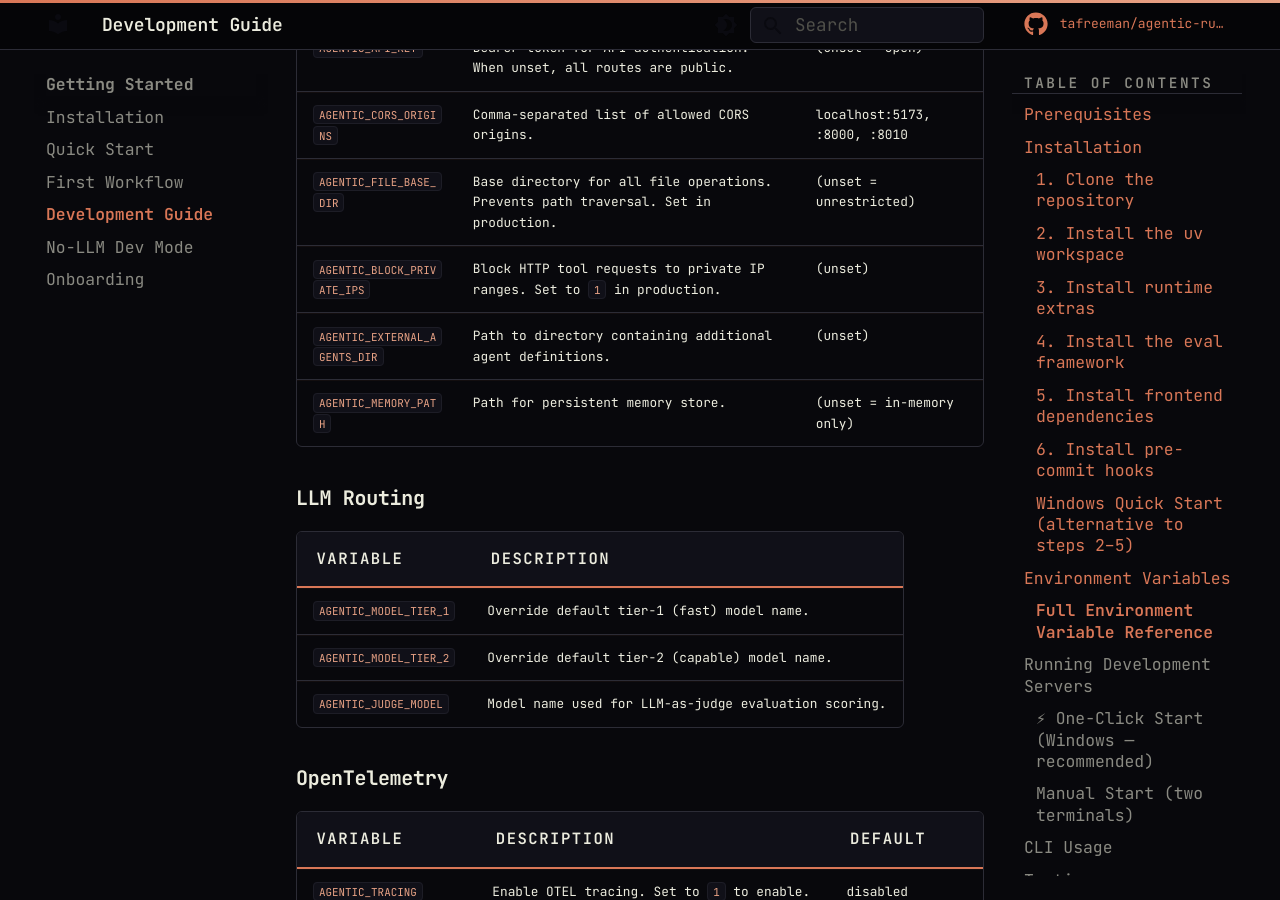
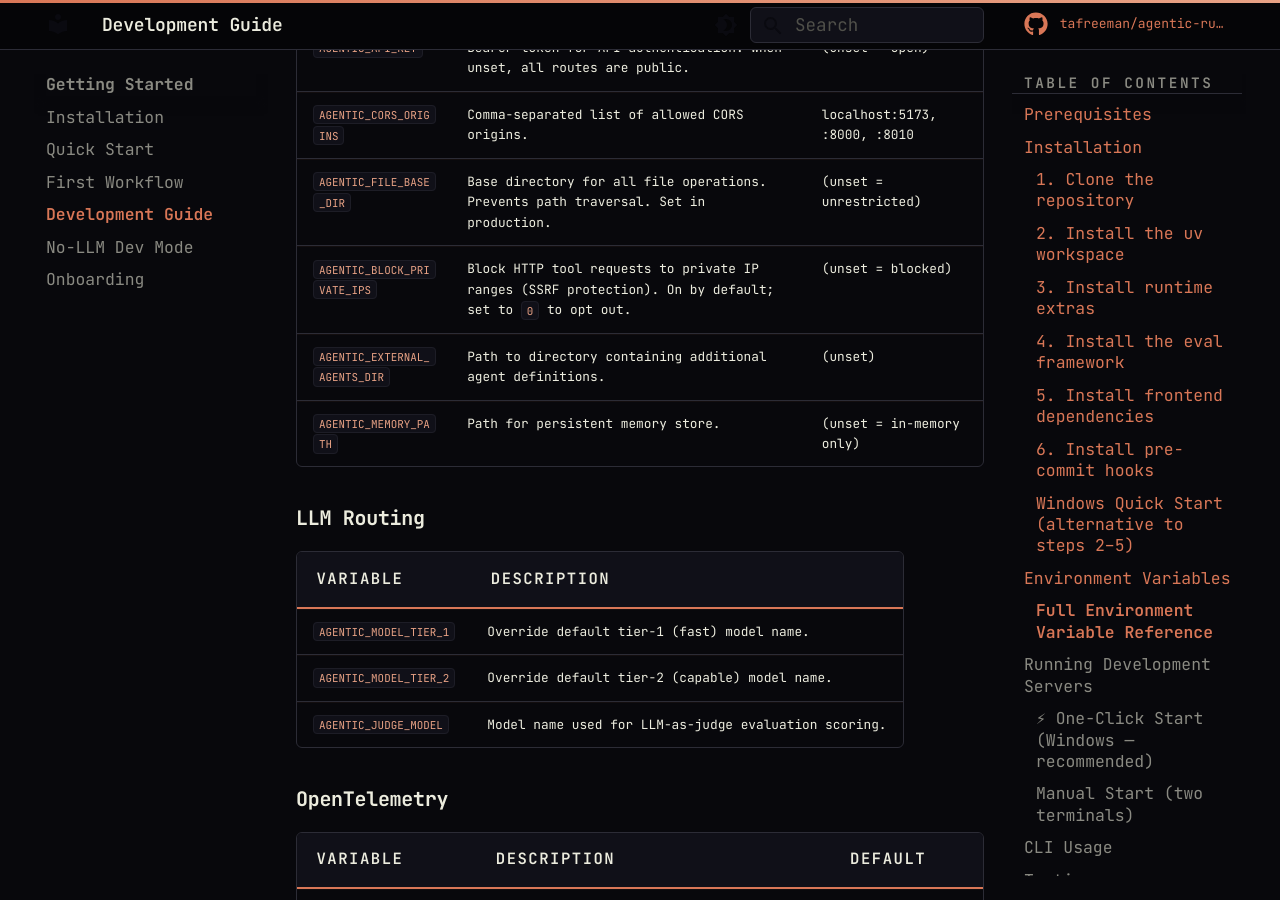
Before and after one commit to tafreeman/agentic-runtime-platform, an MkDocs documentation site: the page built from docs/development-guide.md, in a window 1280 px wide and 900 px high, scrolled down 4917 px. Built offline with MkDocs 1.6.1 and Material for MkDocs 9.7.7, drawn with Linux system fonts in a browser that asks for light colours; comment, search, counter and statistics services are not loaded.

Commit message:
fix(security): ship secure-by-default AGENTIC_BLOCK_PRIVATE_IPS in .env.example
The .env.example shipped AGENTIC_BLOCK_PRIVATE_IPS=0, which silently
disabled the SSRF private-IP guard for anyone who copied it to .env, and
the comment ("Set to 1 to block...") contradicted the insecure value. The
runtime default in settings.py is already True (test_block_private_ips_default_on),
so the template and two doc tables were the only places out of step.

- .env.example: default to 1 and rewrite the comment to secure-by-default
  framing (on by default; set 0 only to reach internal services).
- docs/configuration.md: env-var index listed default `0` (contradicting
  the `1 (default ON)` row in the same file) -> `1`.
- docs/development-guide.md: listed default `(unset)` with "Set to 1 in
  production" (implying off-by-default) -> "On by default; set 0 to opt out",
  default `(unset = blocked)`.

Co-Authored-By: Claude Opus 4.8 <noreply@anthropic.com>
Claude-Session: https://claude.ai/code/session_012h78F2hb92FmjCNwYTNP5Z

```diff
--- a/docs/development-guide.md
+++ b/docs/development-guide.md
@@ -141,7 +141,7 @@ GEMINI_API_KEY=your_gemini_key          # Free tier available
 | `AGENTIC_API_KEY` | Bearer token for API authentication. When unset, all routes are public. | (unset = open) |
 | `AGENTIC_CORS_ORIGINS` | Comma-separated list of allowed CORS origins. | localhost:5173, :8000, :8010 |
 | `AGENTIC_FILE_BASE_DIR` | Base directory for all file operations. Prevents path traversal. Set in production. | (unset = unrestricted) |
-| `AGENTIC_BLOCK_PRIVATE_IPS` | Block HTTP tool requests to private IP ranges. Set to `1` in production. | (unset) |
+| `AGENTIC_BLOCK_PRIVATE_IPS` | Block HTTP tool requests to private IP ranges (SSRF protection). On by default; set to `0` to opt out. | (unset = blocked) |
 | `AGENTIC_EXTERNAL_AGENTS_DIR` | Path to directory containing additional agent definitions. | (unset) |
 | `AGENTIC_MEMORY_PATH` | Path for persistent memory store. | (unset = in-memory only) |
 
```
Also changed, not shown: docs/configuration.md (+1 -1 lines), 1 other file.
